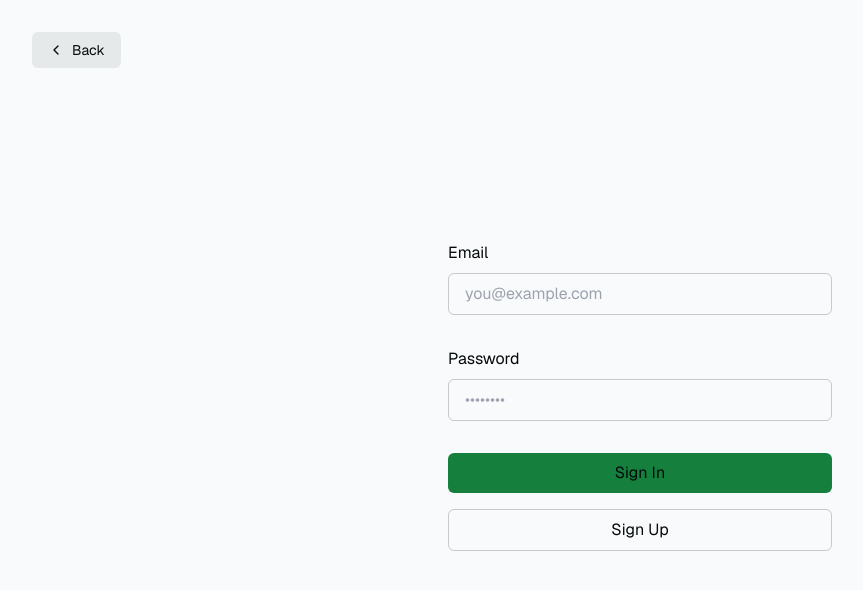
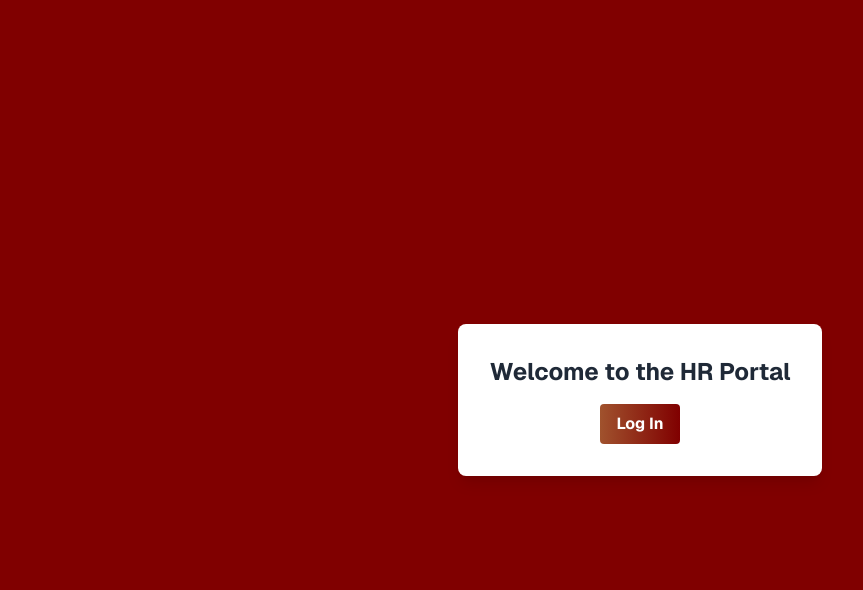
Before and after one commit to Emory-Hack4Impact/Odyssey, a Next.js app: page /login in a window 1280 px wide. Shown: the top 590 px of the page, without its empty margins (0-863 px from the left). Built offline with nearby package versions, Linux system fonts and the light colour scheme.

Commit message:
Updated login page for general design, added npm headlessui, added maroon color to tailwind config

```diff
--- a/src/app/login/page.tsx
+++ b/src/app/login/page.tsx
@@ -1,119 +1,104 @@
-import Link from "next/link";
-import { headers } from "next/headers";
-import { createClient } from "@/utils/supabase/server";
-import { redirect } from "next/navigation";
-import { SubmitButton } from "./submit-button";
+'use client'
 
-export default function Login({
-  searchParams,
-}: {
-  searchParams: { message: string };
-}) {
-  const signIn = async (formData: FormData) => {
-    "use server";
+import React, { useState } from 'react';
+import { Transition } from '@headlessui/react';
+import { SubmitButton } from './submit-button';
 
-    const email = formData.get("email") as string;
-    const password = formData.get("password") as string;
-    const supabase = createClient();
+const Login = () => {
+  const [isLoggingIn, setIsLoggingIn] = useState(false);
+  const [username, setUsername] = useState('');
+  const [password, setPassword] = useState('');
+  const [error, setError] = useState('');
 
-    const { error } = await supabase.auth.signInWithPassword({
-      email,
-      password,
-    });
+  const validateEmailType = (username: string) => {
+    const regex = /^[A-Za-z][A-Za-z]*@odysseycounseling\.org$/;
+    return regex.test(username);
+  };
 
-    if (error) {
-      return redirect("/login?message=Could not authenticate user");
+  const handleSignIn = (e) => {
+    e.preventDefault(); // Prevent the default form submission
+
+    // Checkpoint 1: Check for blank fields
+    if (!username && !password) {
+      setError('Please enter a username and password.');
+      return;
+    } else if (!username) {
+      setError('Please enter a username.');
+      return;
+    } else if (!password) {
+      setError('Please enter a password.');
+      return;
     }
 
-    return redirect("/protected");
-  };
-
-  const signUp = async (formData: FormData) => {
-    "use server";
-
-    const origin = headers().get("origin");
-    const email = formData.get("email") as string;
-    const password = formData.get("password") as string;
-    const supabase = createClient();
-
-    const { error } = await supabase.auth.signUp({
-      email,
-      password,
-      options: {
-        emailRedirectTo: `${origin}/auth/callback`,
-      },
-    });
-
-    if (error) {
-      return redirect("/login?message=Could not authenticate user");
+    // Checkpoint 2: Validate username format
+    if (!validateEmailType(username)) {
+      setError('Invalid email address.');
+      return;
     }
 
-    return redirect("/login?message=Check email to continue sign in process");
+    // If all checks pass, clear the error and proceed with sign-in
+    setError('');
+    // Your sign-in logic goes here...
+    setIsLoggingIn(false); // Optionally hide the login form upon sign-in attempt
   };
 
   return (
-    <div className="flex w-full flex-1 flex-col justify-center gap-2 px-8 sm:max-w-md">
-      <Link
-        href="/"
-        className="group absolute left-8 top-8 flex items-center rounded-md bg-btn-background px-4 py-2 text-sm text-foreground no-underline hover:bg-btn-background-hover"
+    <div className="w-full h-screen flex items-center justify-center bg-maroon">
+      <div className="bg-white p-8 rounded-lg shadow-lg text-center">
+        <h1 className="text-2xl font-bold text-gray-800">Welcome to the HR Portal</h1>
+
+        <Transition
+          show={!isLoggingIn}
+          enter="transition-opacity duration-500"
+          enterFrom="opacity-0"
+          enterTo="opacity-100"
+          leave="transition-opacity duration-500"
+          leaveFrom="opacity-100"
+          leaveTo="opacity-0"
         >
-        <svg
-          xmlns="http://www.w3.org/2000/svg"
-          width="24"
-          height="24"
-          viewBox="0 0 24 24"
-          fill="none"
-          stroke="currentColor"
-          strokeWidth="2"
-          strokeLinecap="round"
-          strokeLinejoin="round"
-          className="mr-2 h-4 w-4 transition-transform group-hover:-translate-x-1"
+          <button
+            onClick={() => setIsLoggingIn(true)}
+            className="mt-4 bg-gradient-to-r from-light-maroon to-maroon text-white font-bold py-2 px-4 rounded"
           >
-          <polyline points="15 18 9 12 15 6" />
-        </svg>{" "}
-        Back
-      </Link>
+            Log In
+          </button>
+        </Transition>
 
-      <form className="animate-in flex w-full flex-1 flex-col justify-center gap-2 text-foreground">
-        <label className="text-md" htmlFor="email">
-          Email
-        </label>
+        <Transition
+          show={isLoggingIn}
+          enter="transition-opacity duration-500"
+          enterFrom="opacity-0"
+          enterTo="opacity-100"
+          leave="transition-opacity duration-500"
+          leaveFrom="opacity-100"
+          leaveTo="opacity-0"
+        >
+          <form onSubmit={handleSignIn} className="mt-4 px-4 flex flex-col items-center">
             <input
-          className="mb-6 rounded-md border bg-inherit px-4 py-2"
-          name="email"
-          placeholder="you@example.com"
-          required
+              type="text"
+              placeholder="Username"
+              value={username}
+              onChange={(e) => setUsername(e.target.value)}
+              className="mt-2 p-2 w-full border rounded-lg text-gray-800"
             />
-        <label className="text-md" htmlFor="password">
-          Password
-        </label>
             <input
-          className="mb-6 rounded-md border bg-inherit px-4 py-2"
               type="password"
-          name="password"
-          placeholder="••••••••"
-          required
+              placeholder="Password"
+              value={password}
+              onChange={(e) => setPassword(e.target.value)}
+              className="mt-2 p-2 w-full border rounded-lg text-gray-800"
             />
+            {error && <p className="text-red-500 text-xs italic">{error}</p>}
             <SubmitButton
-          formAction={signIn}
-          className="mb-2 rounded-md bg-green-700 px-4 py-2 text-foreground"
-          pendingText="Signing In..."
+              className="mt-4 w-full bg-gradient-to-r from-light-maroon to-maroon text-white font-bold py-2 px-4 rounded"
             >
               Sign In
             </SubmitButton>
-        <SubmitButton
-          formAction={signUp}
-          className="mb-2 rounded-md border border-foreground/20 px-4 py-2 text-foreground"
-          pendingText="Signing Up..."
-        >
-          Sign Up
-        </SubmitButton>
-        {searchParams?.message && (
-          <p className="mt-4 bg-foreground/10 p-4 text-center text-foreground">
-            {searchParams.message}
-          </p>
-        )}
           </form>
+        </Transition>
+      </div>
     </div>
   );
-}
+};
+
+export default Login;
--- a/tailwind.config.ts
+++ b/tailwind.config.ts
@@ -10,6 +10,8 @@ const config = {
   theme: {
     extend: {
       colors: {
+        maroon: '#800000',
+        'light-maroon': '#A0522D',
         background: "hsl(var(--background))",
         foreground: "hsl(var(--foreground))",
         btn: {
```
Also changed, not shown: package.json (+8 -7 lines), 1 other file (tests, documents, lock files or other folders). Lines whose indentation alone changed are shown as unchanged.
